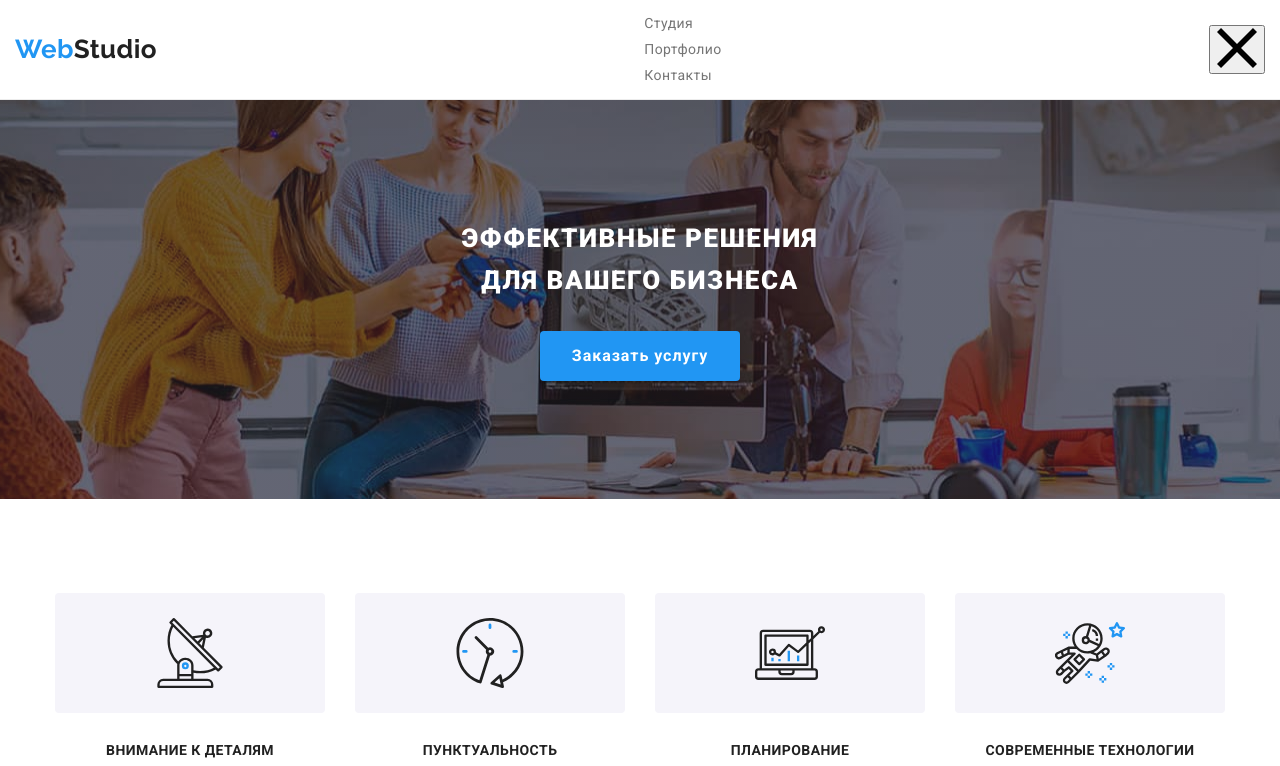
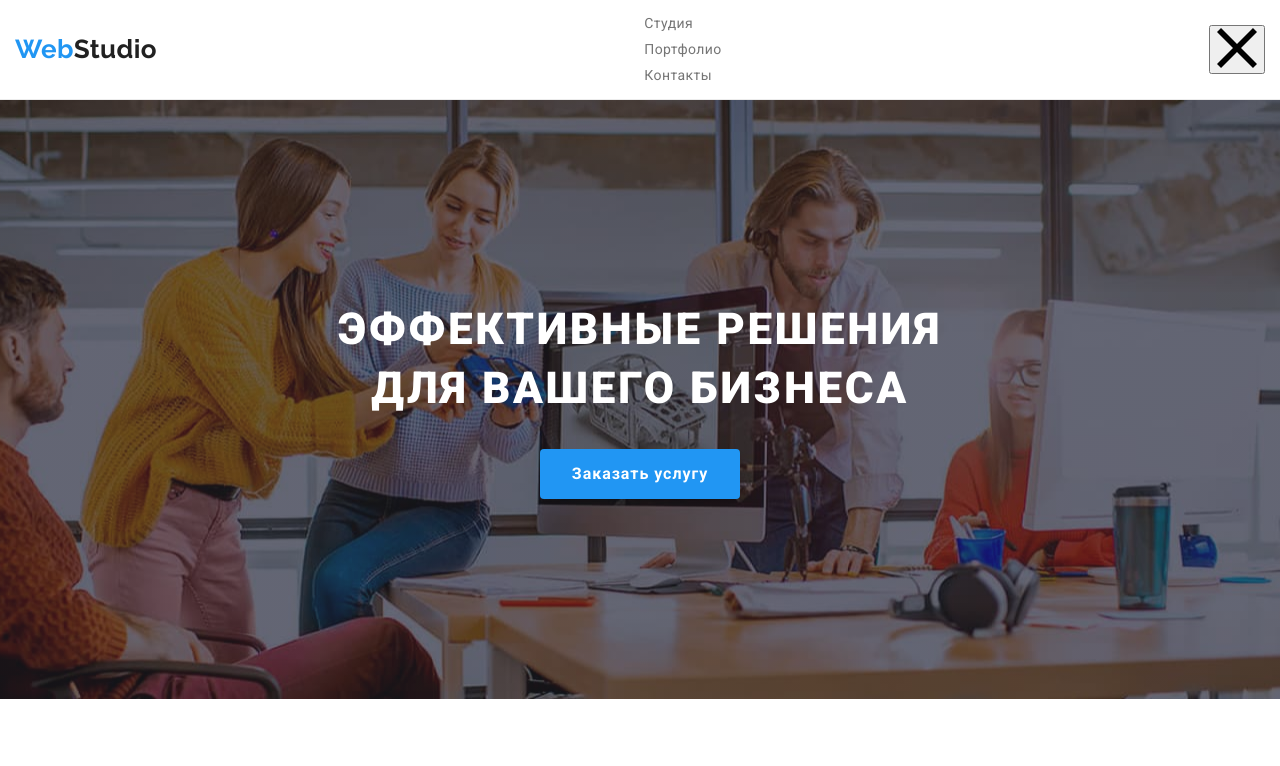
Before and after one commit to AlexeySapr/goit-markup-hw-08, a plain HTML site: page index.html in a window 1280 px wide. Shown: the top 766 px of the page. Drawn offline with nearby package versions, Linux system fonts and the light colour scheme.

Commit message:
добавляет стили

```diff
--- a/sass/components/_main-section.scss
+++ b/sass/components/_main-section.scss
@@ -5,11 +5,7 @@
 	text-align: center;
 
 	background-color: $secondary-background;
-  background-image: linear-gradient(
-      to right,
-      rgba(47, 48, 58, 0.4),
-      rgba(47, 48, 58, 0.4)
-    ),
+	background-image: linear-gradient(to right, rgba(47, 48, 58, 0.4), rgba(47, 48, 58, 0.4)),
 		url(../images/studio/main/main-img.jpg);
 	background-repeat: no-repeat;
 	background-position: center;
@@ -29,3 +25,17 @@
 	text-transform: uppercase;
 	color: $third-text-color;
 }
+
+// для компьютеров
+@media screen and (min-width: 1200px) {
+	.main-section {
+		padding-top: 200px;
+		padding-bottom: 200px;
+	}
+
+	.main-section__title {
+		width: 696px;
+		font-size: 44px;
+		line-height: 1.36;
+	}
+}
--- a/sass/components/_projects.scss
+++ b/sass/components/_projects.scss
@@ -88,8 +88,21 @@
 			margin-bottom: 0px;
 		}
 	}
+}
 
+@media screen and (min-width: 768px) and (max-width: 1199px) {
 	.projects__item:nth-child(1) .project__content {
 		padding-bottom: 56px;
 	}
 }
+
+// для компьютеров
+@media screen and (min-width: 1200px) {
+	.projects__item {
+		flex-basis: calc((100% - 6 * 15px) / 3);
+
+		&:nth-last-child(-n + 3) {
+			margin-bottom: 0px;
+		}
+	}
+}
```
Also changed, not shown: css/main.css, css/main.min.css, 2 other files. Lines whose indentation alone changed are shown as unchanged.
